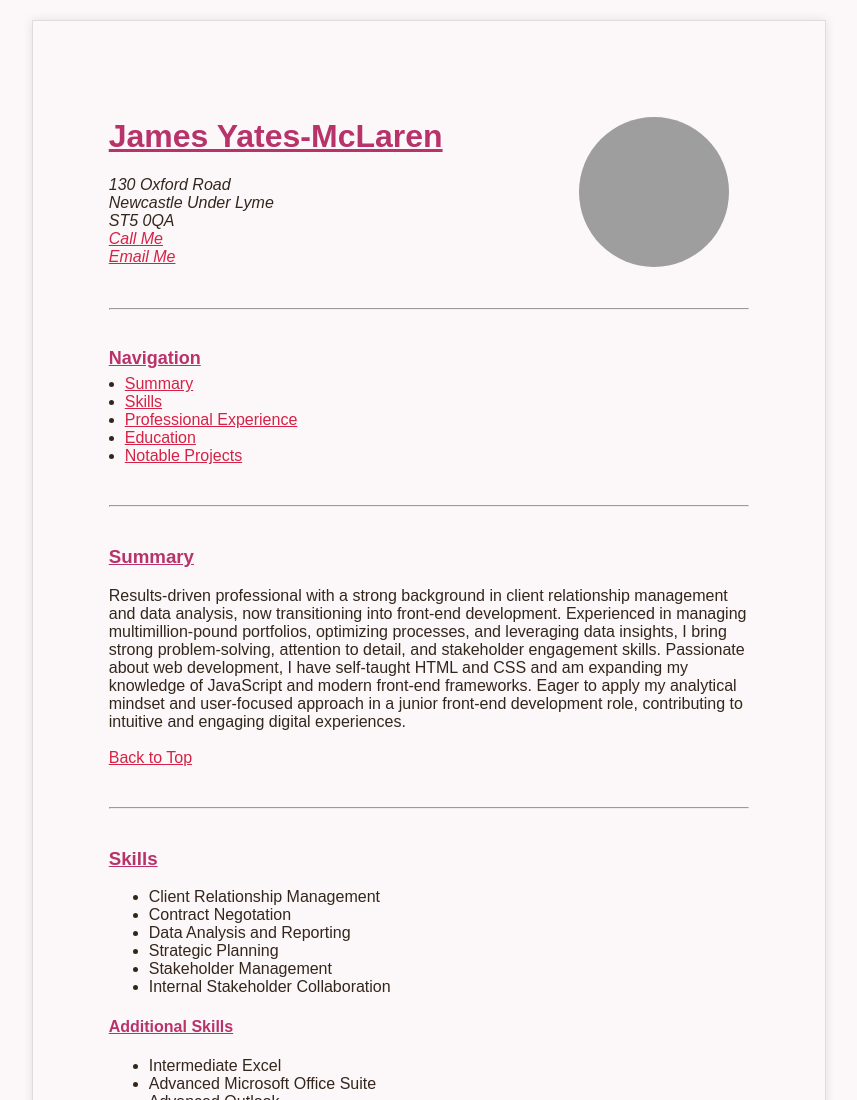
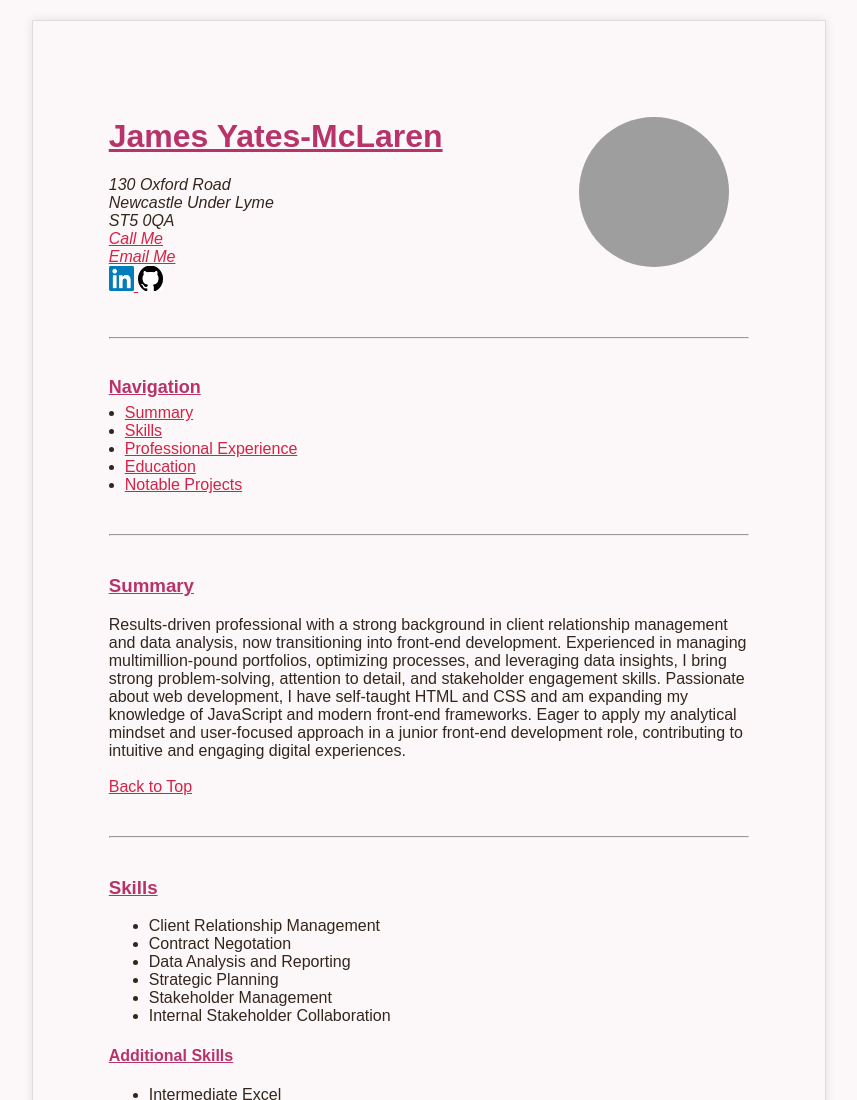
Before and after one commit to Jates12/Online-CV, a plain HTML site: page Interactive CV/index.html in a window 1280 px wide. Shown: the top 1100 px of the page, without its empty margins (211-1068 px from the left). Drawn offline with Linux system fonts and the light colour scheme; grey boxes are pictures that could not be loaded.

Commit message:
Add Social Links

```diff
--- a/Interactive CV/index.html
+++ b/Interactive CV/index.html
@@ -8,6 +8,7 @@
   </head>
   <body>
     <img
+      class="selfie"
       src="https://media.licdn.com/dms/image/v2/D4E03AQHwvpu0VlHRLg/profile-displayphoto-shrink_400_400/profile-displayphoto-shrink_400_400/0/1731342625660?e=1744243200&v=beta&t=GfXX5CEsyFUBxATEySQnHV2COe9K21_UHJMbXdIPm6Y"
       alt="James Yates-McLaren"
     />
@@ -16,8 +17,25 @@
       130 Oxford Road<br />
       Newcastle Under Lyme<br />
       ST5 0QA<br />
-      <a href="tel:07868837227">Call Me</a><br />
+      <a href="tel:07868837227">Call Me</a>
+      <br />
       <a href="mailto:jlyates@hotmail.co.uk">Email Me</a>
+      <br />
+      <a href="https://www.linkedin.com/in/jamesyates-mclaren/">
+        <img
+          src="Linkedin Logo.png"
+          alt="James Yates-McLaren Linkedin"
+          height="25"
+          width="25"
+        />
+      </a>
+      <a href="https://github.com/Jates12">
+        <img
+          src="Github.png"
+          alt="James Yates-McLaren GitHub Link"
+          height="25"
+          width="25"
+      /></a>
     </address>
     <br /><br /><br />
     <hr />
--- a/Interactive CV/style.css
+++ b/Interactive CV/style.css
@@ -26,7 +26,8 @@ navhead {
   text-decoration: underline;
   color: #b8336a;
 }
-img {
+
+img.selfie {
   float: right;
   margin: 20px;
   width: 150px;
```
Also changed, not shown: Interactive CV/Github.png (added), Interactive CV/Linkedin Logo.png (added).
